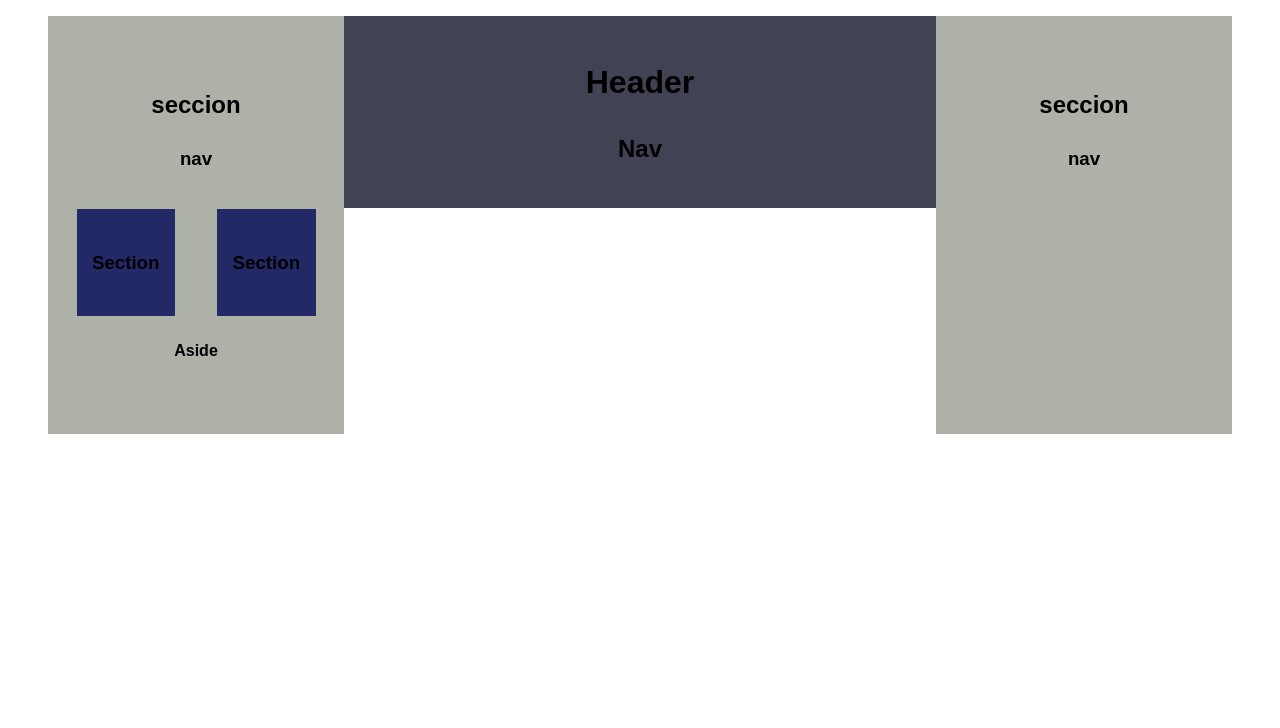
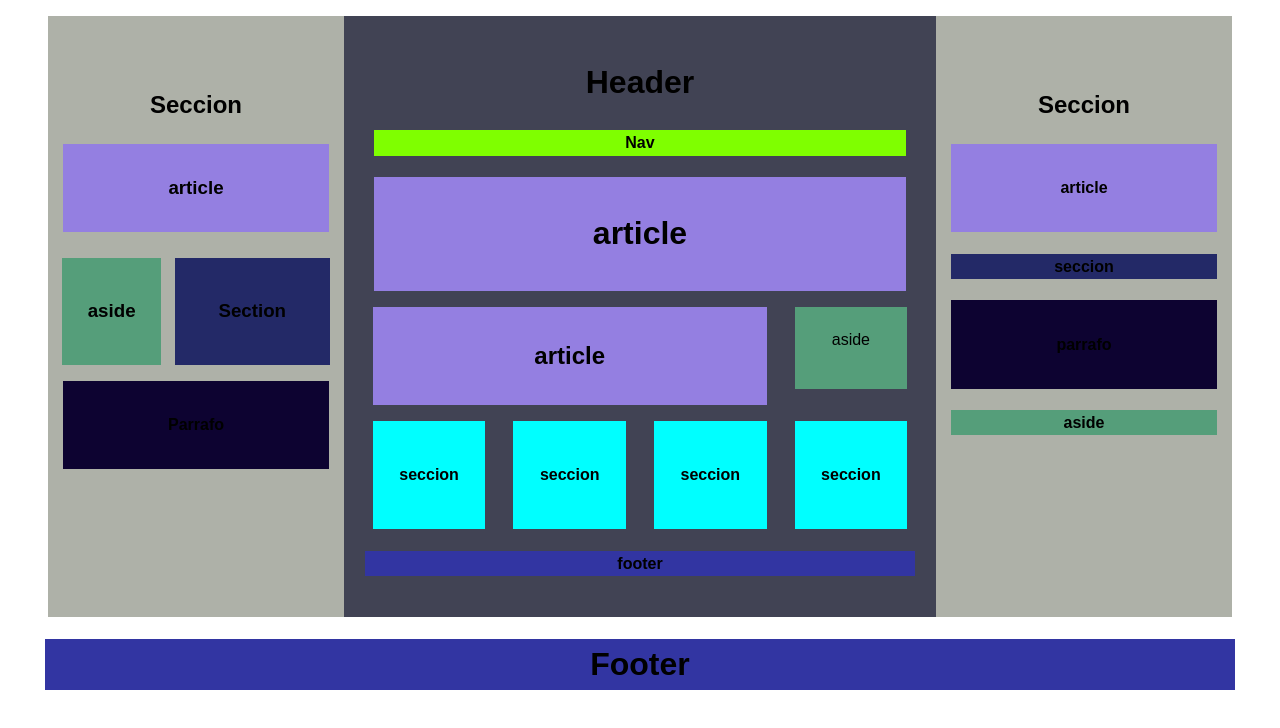
Before and after one commit to Santibe03/Santiago, a plain HTML site: page index.html in a window 1280 px wide. Drawn offline with Linux system fonts and the light colour scheme.

Commit message:
cambio rama prueba

```diff
--- a/index.html
+++ b/index.html
@@ -10,26 +10,28 @@
     <div class="contenedores">
         <div class="contenedor_secciones">
             <section>
-                <h1>seccion</h1>
-                <div id="nav_seccion1">
-                <nav>
-                    <h1>nav</h1>
-                </nav>
+                <h1>Seccion</h1>
+                <div class="article"id="Sec1">
+                <section>
+                    <h1>article</h1>
+                </section>
                 </div>
             <div class="contenedores">
-                <div class="secciones_seccion">
+                <div class="aside">
                 <section>
-                    <h1>Section</h1>
+                    <h1>aside</h1>
                 </section>
                 </div>
-                <div id="contenedor_seccion2" class="secciones_seccion">
+                <div id="Sec2" class="secciones_seccion">
                     <section>
                         <h1>Section</h1>
                 </section>
             </div>
             </div>
-            <div id="aside_seccion1">
-                <h4>Aside</h4>
+            <div class="parrafo">
+            <article>
+                <h4>Parrafo</h4>
+            </article>
             </div>
             </section>
         </div>
@@ -39,24 +41,74 @@
         </header>
             <div id="contenedores_section_header">
             <div class= "section_header">
-
             </div>
-            <div>
+            <div class="nav">
                 <nav>
-                    <h1>Nav</h1>
+                    <h4>Nav</h4>
                 </nav>
+            </div>
+            <div class="article">
+                <p1>
+                    <h1>article</h1>
+                </p1>
+            </div>
+            <div class="contenedores">
+                <div class="article" id="Ar_H">
+                    <article>
+                        <h1>article</h1>
+                    </article>
+                </div>
+                <div class="aside" id="As_H">
+                    <aside>aside</aside>
+                </div>
+            </div>
+            <div class="contenedores">
+                <div class="secciones_seccion" id="Sec_H">
+                    <h4>seccion</h4>
+                </div>
+                <div class="secciones_seccion" id="Sec_H">
+                    <h4>seccion</h4>
+                </div>
+                <div class="secciones_seccion" id="Sec_H">
+                    <h4>seccion</h4>
+                </div>
+                <div class="secciones_seccion" id="Sec_H">
+                    <h4>seccion</h4>
+                </div>
+            </div>
+            <div class="footer">
+                <h4>footer</h4>
             </div>
             </div>
         </div>
         <div class="contenedor_secciones2">
         <section>
-            <h1>seccion</h1>
-            <nav>
-                <h1>nav</h1>
-            </nav>
+            <h1>Seccion</h1>
+            <div class="article">
+                <h4>article</h4>
+            </div>
+            <div class="secciones_seccion" id="Sec3" >
+                <section>
+                    <h4>seccion</h4>
+                </section>
+            </div>
+            <div class="parrafo">
+                <p>
+                    <h4>parrafo</h4>
+                </p>
+            </div>
+            <div class="aside" id="as_s2">
+                <aside>
+                    <h4>aside</h4>
+                </aside>
+            </div>
         </section>
         </div>
     </div>
-
+    </div>
+    <div class="footer">
+        <footer>
+        <h1>Footer</h1>
+        </footer>
     </div>
     <main>
```
